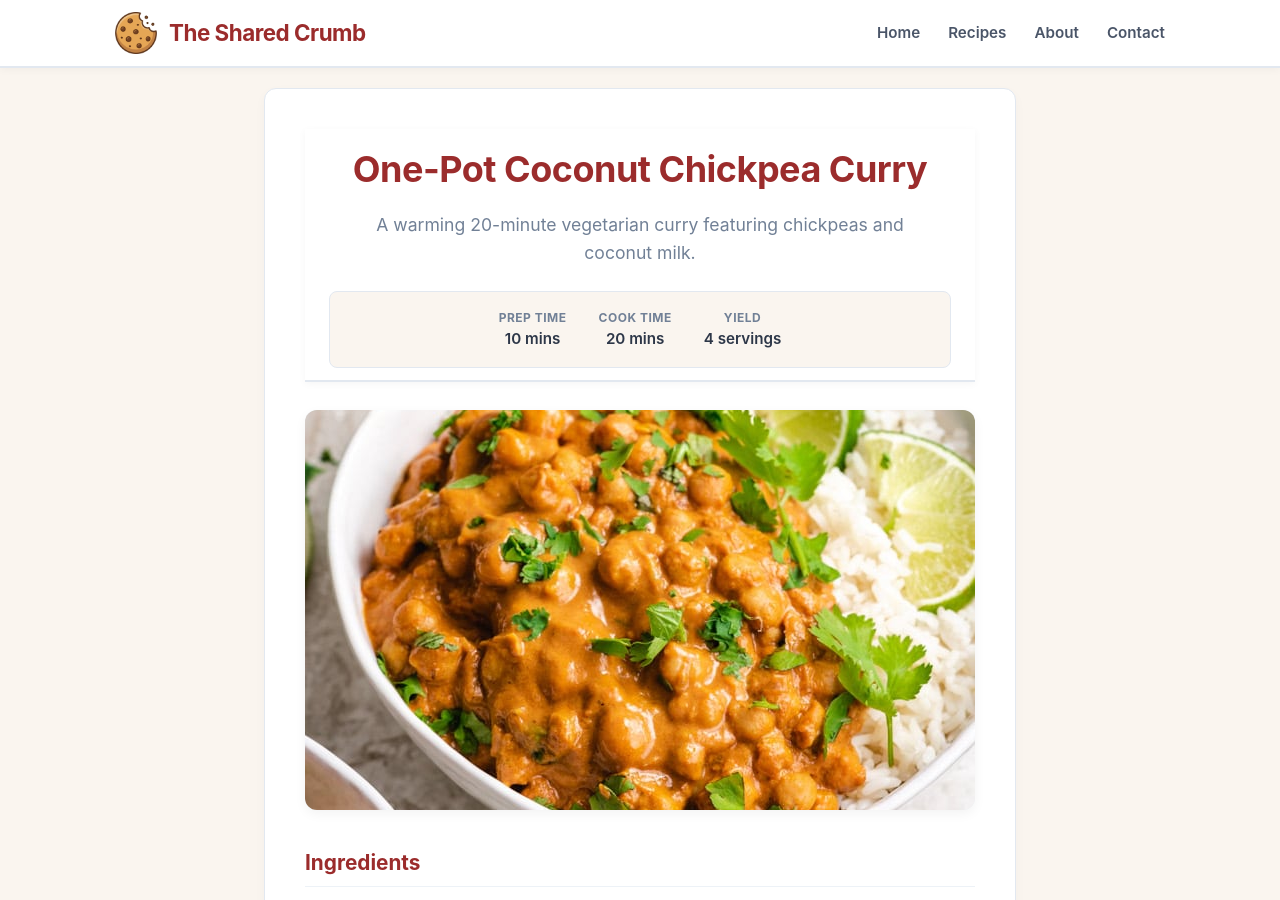
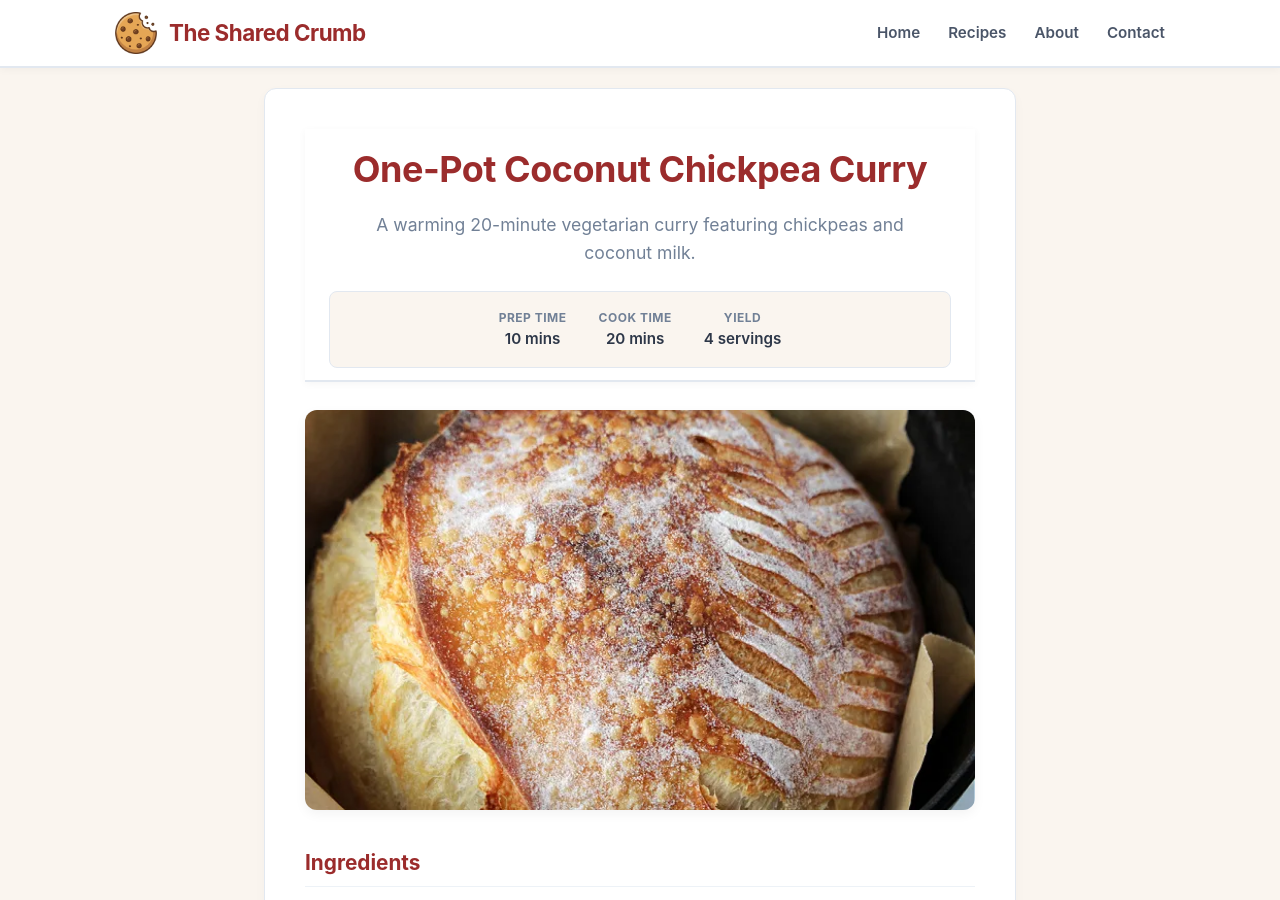
Before and after one commit to TheSharedCrumb/TheSharedCrumb, a Jekyll site: the page built from _recipes/test-chicken-curry.md, in a window 1280 px wide and 900 px high. Built offline with Jekyll 4.4.1, drawn with Linux system fonts in a browser that asks for light colours.

Commit message:
Update recipe image and add category for curry
Updated the recipe image and added a category for better organization.

```diff
--- a/_recipes/test-chicken-curry.md
+++ b/_recipes/test-chicken-curry.md
@@ -2,10 +2,11 @@
 layout: recipe
 title: "One-Pot Coconut Chickpea Curry"
 description: "A warming 20-minute vegetarian curry featuring chickpeas and coconut milk."
+category: [Main Courses, Vegetarian]
 prep_time: "10 mins"
 cook_time: "20 mins"
 yield: "4 servings"
-image: "/assets/images/Chickpea-Curry_TEST.jpg"
+image: "/assets/images/Sourdough-Bread_TEST.png"
 ---
 
 ### Ingredients
```
